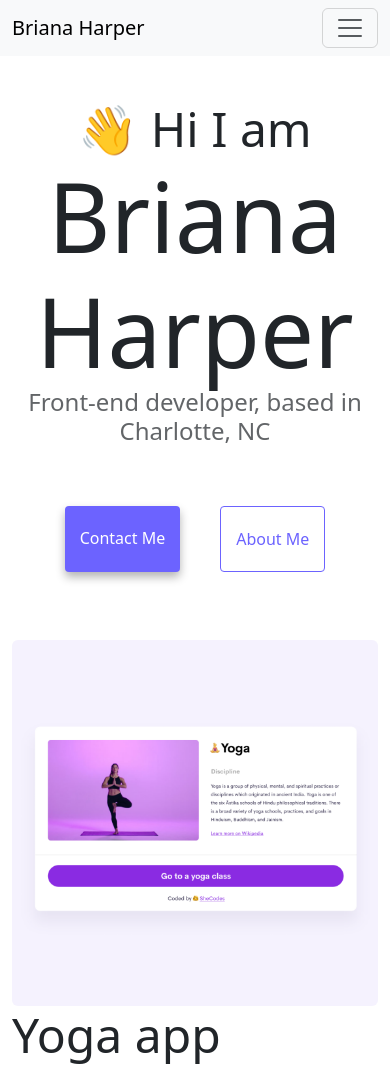
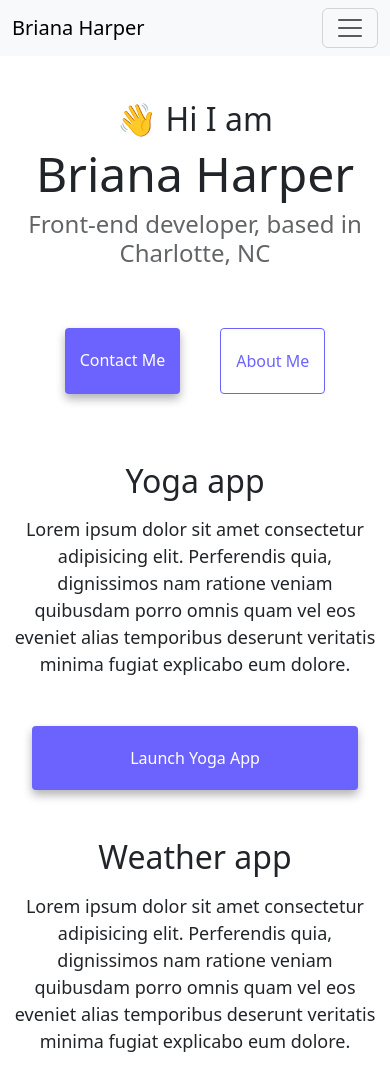
Before and after one commit to BrianaHarper2022/advanced-tools-homework, a plain HTML site: page index.html in a window 390 px wide. Shown: the top 1066 px of the page. Drawn offline with nearby package versions, Linux system fonts and the light colour scheme.

Commit message:
Injected css to make it responsive

```diff
--- a/index.html
+++ b/index.html
@@ -5,7 +5,7 @@
     <meta http-equiv="X-UA-Compatible" content="IE=edge" />
     <meta name="viewport" content="width=device-width, initial-scale=1.0" />
     <meta name="description" content="Elevate your digital presence with a captivating portfolio showcasing innovative front-end projects curated by Briana Harper. Dive into her narrative, explore her creations, and connect seamlessly through provided contact information to embark on collaborative ventures.">
-    <title>Briana Harper Portfolio</title>
+    <title>Briana Harper Portfolio | Homepage</title>
     <link
       href="https://cdn.jsdelivr.net/npm/bootstrap@5.3.3/dist/css/bootstrap.min.css"
       rel="stylesheet"
@@ -57,7 +57,7 @@
     <div class="container">
       <div class="row">
         <div class="col-md-6">
-          <img src="images/yoga.png" class="img-fluid rounded" />
+          <img src="images/yoga.png" class="img-fluid rounded d-none d-md-block" />
         </div>
         <div class="col-md-6">
           <h2 class="mb-3">Yoga app</h2>
@@ -86,12 +86,12 @@
           </div>
         </div>
         <div class="col-md-6">
-          <img src="images/weather.png" class="img-fluid rounded" />
+          <img src="images/weather.png" class="img-fluid rounded d-none d-md-block" />
         </div>
       </div>
       <div class="row mt-5">
         <div class="col-md-6">
-          <img src="images/yogurt.png" class="img-fluid rounded" />
+          <img src="images/yogurt.png" class="img-fluid rounded d-none d-md-block" />
         </div>
         <div class="col-md-6">
           <h2 class="mb-3">Yogurt app</h2>
--- a/style.css
+++ b/style.css
@@ -88,3 +88,24 @@ p {
 .email-link:hover {
   text-decoration: underline;
 }
+@media (max-width: 450px) {
+  h1 {
+    font-size: 48px;
+    line-height: 1.5;
+  }
+
+  h2 {
+    font-size: 32px;
+    text-align: center;
+  }
+
+  p {
+    text-align: center;
+  }
+
+  .primary-link {
+    display: block;
+    text-align: center;
+    margin: 0 20px;
+  }
+}
```
